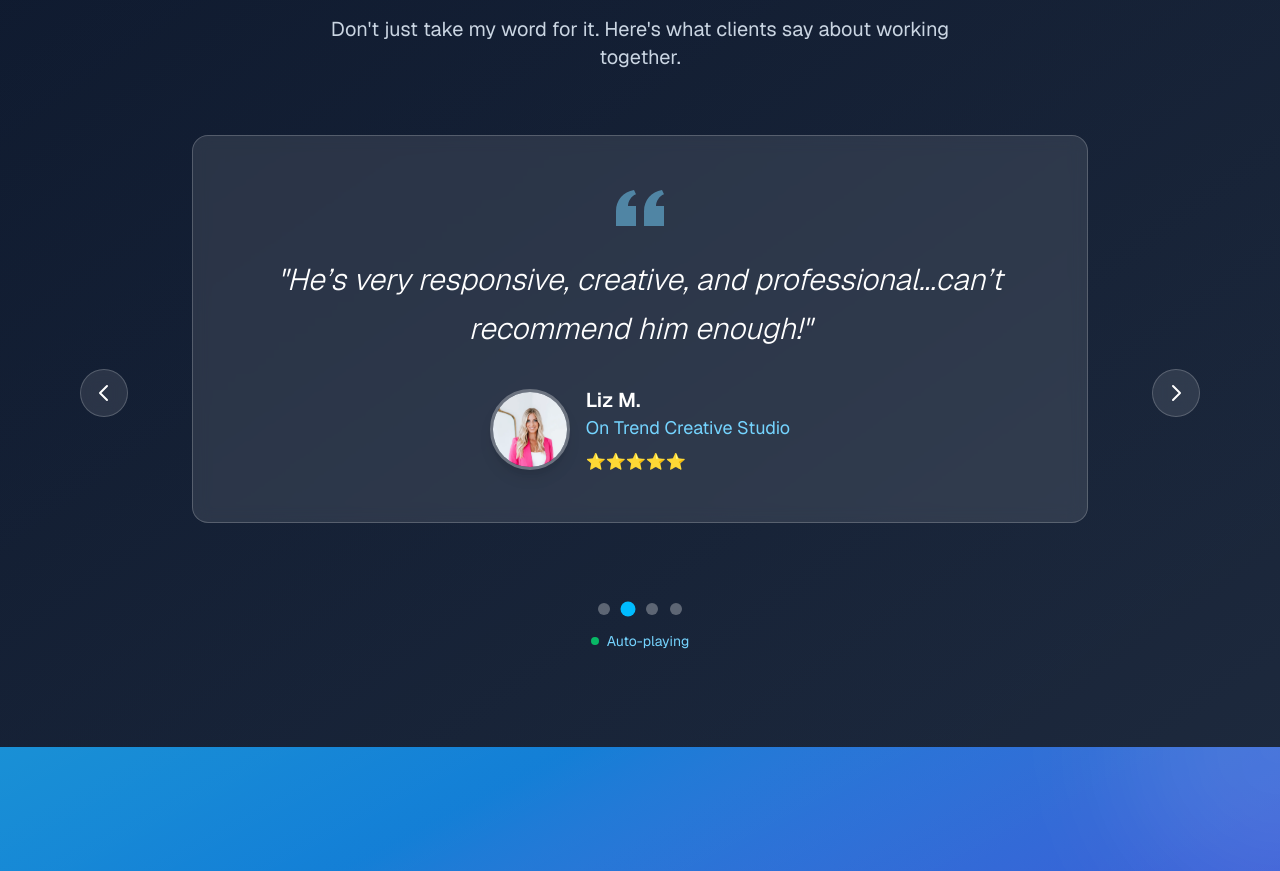
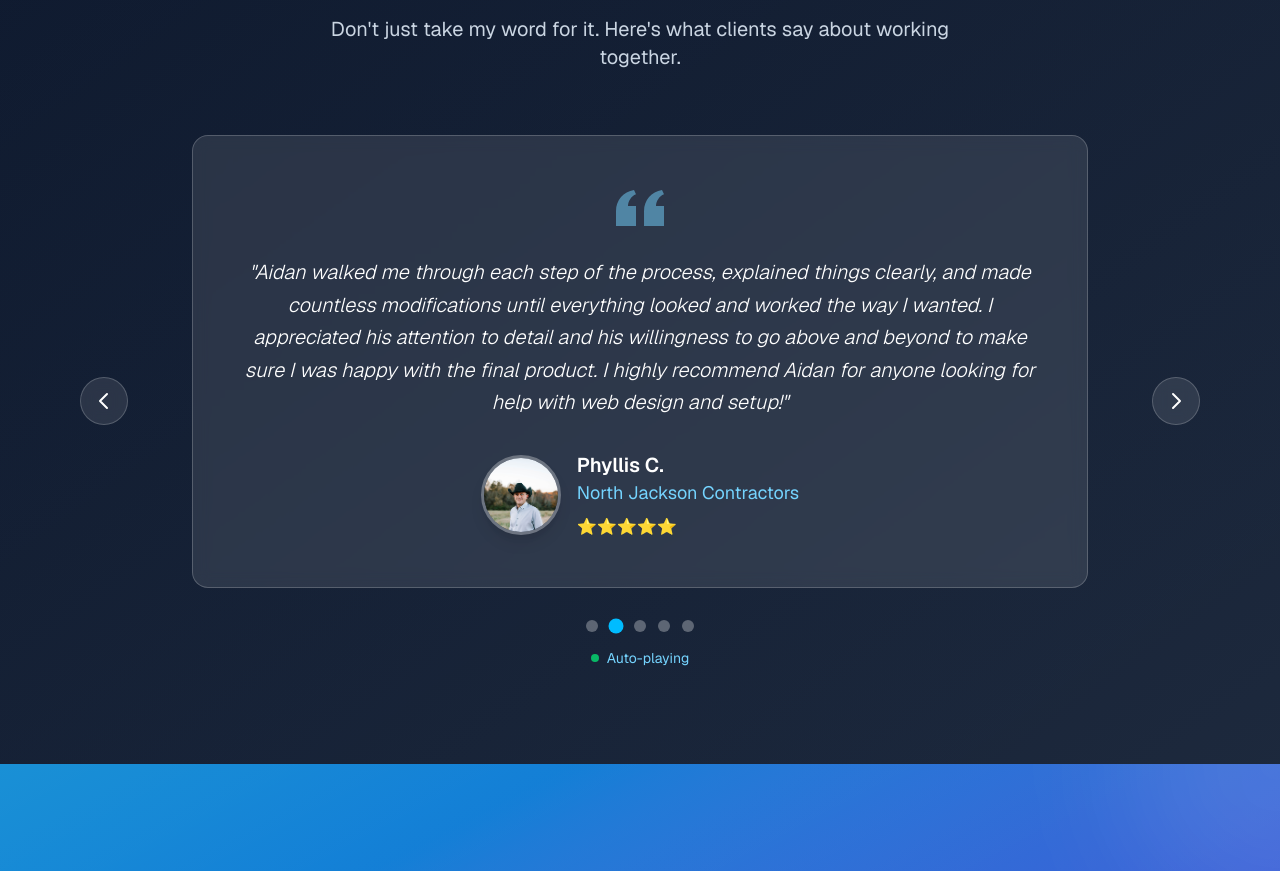
Before and after one commit to aidanpatrickkane/made-by-kane, a Next.js app: page / in a window 1280 px wide. Shown: the part 2820-3691 px from the top of the page. Built offline with nearby package versions, Linux system fonts and the light colour scheme.

Commit message:
lets see

```diff
--- a/enhanced-landing-page.tsx
+++ b/enhanced-landing-page.tsx
@@ -113,6 +113,12 @@ const testimonials: Testimonial[] = [
     avatar: "/cole-elrod-headshot.png",
   },
   {
+    quote: "Aidan walked me through each step of the process, explained things clearly, and made countless modifications until everything looked and worked the way I wanted. I appreciated his attention to detail and his willingness to go above and beyond to make sure I was happy with the final product. I highly recommend Aidan for anyone looking for help with web design and setup!",
+    author: "Phyllis C.",
+    company: "North Jackson Contractors",
+    avatar: "/cole-elrod-headshot.png",
+  },
+  {
     quote: "He’s very responsive, creative, and professional...can’t recommend him enough!",
     author: "Liz M.",
     company: "On Trend Creative Studio",
@@ -194,6 +200,25 @@ function TestimonialsCarousel({ testimonials }: { testimonials: Testimonial[] })
     setTimeout(() => setIsAutoPlaying(true), 10000)
   }
 
+  // Function to determine text size based on quote length
+  const getQuoteTextSize = (quote: string) => {
+    const length = quote.length
+
+    if (length < 100) {
+      // Short quotes: large text
+      return "text-3xl md:text-4xl"
+    } else if (length < 200) {
+      // Medium quotes: medium-large text
+      return "text-2xl md:text-3xl"
+    } else if (length < 300) {
+      // Long quotes: medium text
+      return "text-xl md:text-2xl"
+    } else {
+      // Very long quotes: smaller text
+      return "text-lg md:text-xl"
+    }
+  }
+
   return (
     <div className="relative">
       {/* Main testimonial display */}
@@ -204,7 +229,7 @@ function TestimonialsCarousel({ testimonials }: { testimonials: Testimonial[] })
         >
           {testimonials.map((testimonial: Testimonial, index: number) => (
             <div key={index} className="w-full flex-shrink-0 px-4">
-              <div className="bg-white/10 backdrop-blur-sm border border-white/20 rounded-2xl p-8 md:p-12 text-center max-w-4xl mx-auto">
+              <div className="bg-white/10 backdrop-blur-sm border border-white/20 rounded-2xl p-8 md:p-12 text-center max-w-4xl mx-auto min-h-[400px] flex flex-col justify-center">
                 {/* Quote */}
                 <div className="mb-8">
                   <svg
@@ -214,7 +239,7 @@ function TestimonialsCarousel({ testimonials }: { testimonials: Testimonial[] })
                   >
                     <path d="M14.017 21v-7.391c0-5.704 3.731-9.57 8.983-10.609l.995 2.151c-2.432.917-3.995 3.638-3.995 5.849h4v10h-9.983zm-14.017 0v-7.391c0-5.704 3.748-9.57 9-10.609l.996 2.151c-2.433.917-3.996 3.638-3.996 5.849h4v10h-10z" />
                   </svg>
-                  <blockquote className="text-2xl md:text-3xl font-light leading-relaxed italic text-white">
+                  <blockquote className={`${getQuoteTextSize(testimonial.quote)} font-light leading-relaxed italic text-white`}>
                     "{testimonial.quote}"
                   </blockquote>
                 </div>
```
